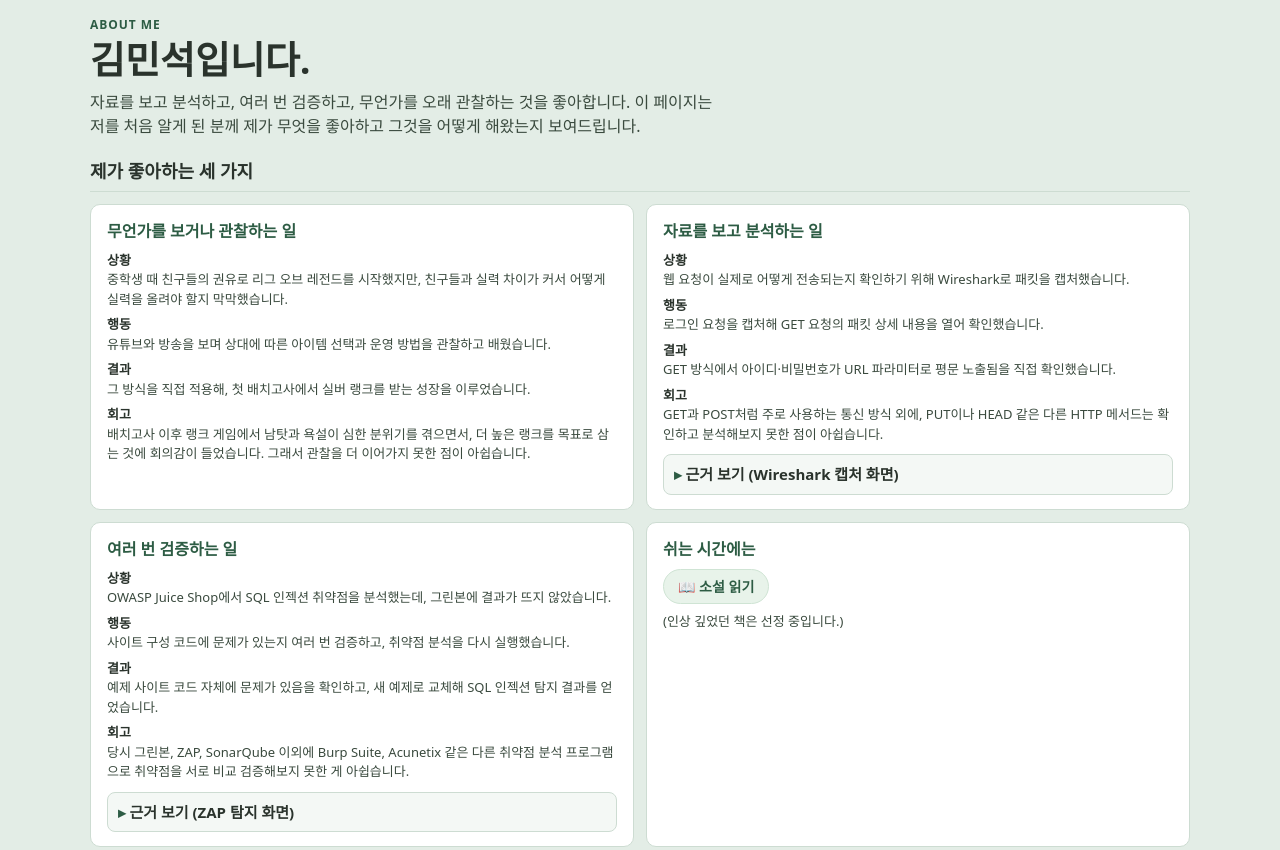
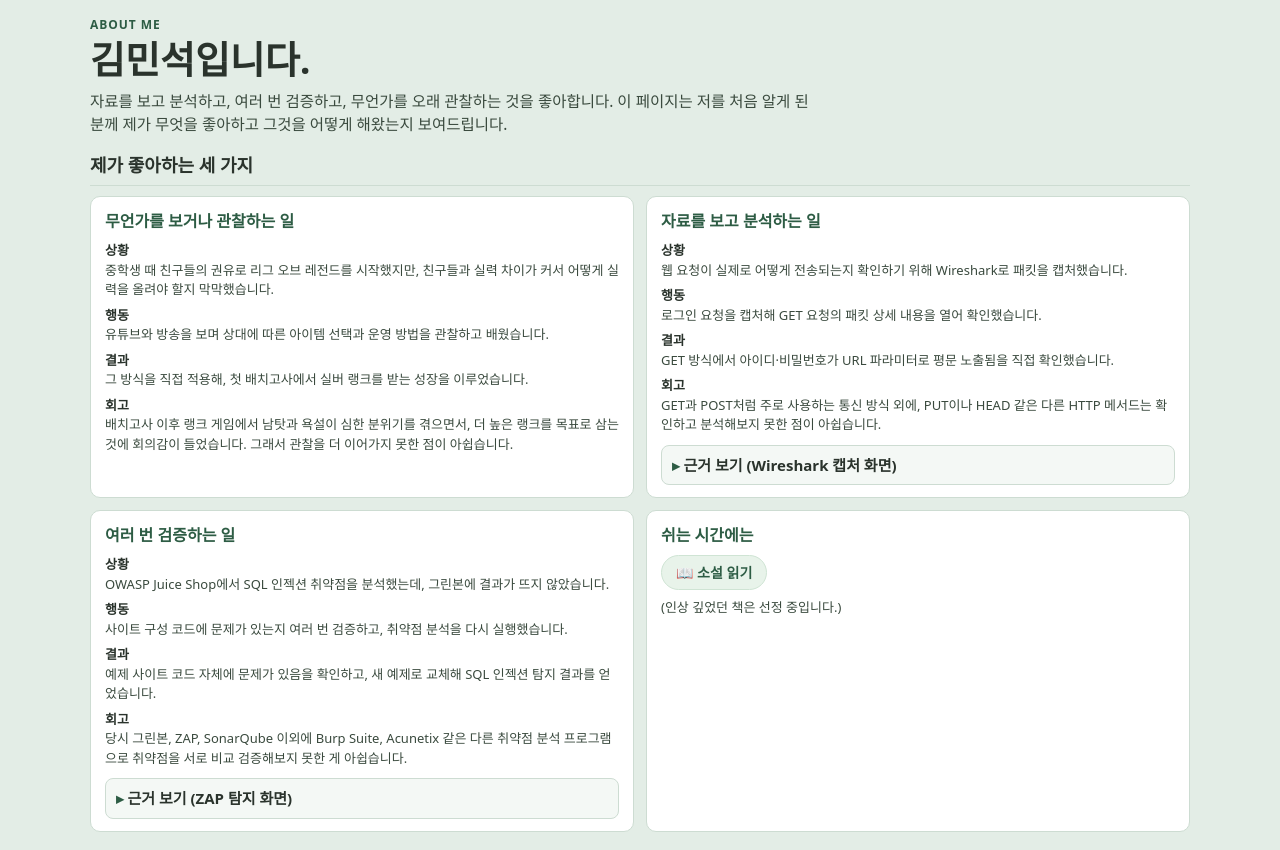
Before and after one commit to ILB72/one-page-intro, a plain HTML site: page index.html in a window 1280 px wide. Shown: the top 850 px of the page. Drawn offline with Linux system fonts and the light colour scheme.

Commit message:
index 폰트, 여백 수정

```diff
--- a/index.html
+++ b/index.html
@@ -31,7 +31,7 @@
     }
 
     .wrap { max-width: 1100px; margin: 0 auto; }
-    header { margin-bottom: 20px; }
+    header { margin-bottom: 16px; }  /* 20px → 16px */
 
     .eyebrow {
       font-size: 12px;
@@ -49,16 +49,16 @@
     }
 
     .lede {
-      font-size: 16px;
+      font-size: 15.5px;       /* 16px → 15.5px */
       color: var(--text-dim);
-      max-width: 640px;
+      max-width: 720px;        /* 640px → 720px (한 줄에 들어가게) */
     }
 
-    section { margin-bottom: 28px; }
+    section { margin-bottom: 24px; }  /* 28px → 24px */
 
     h2 {
       font-size: 18px;
-      margin-bottom: 12px;
+      margin-bottom: 10px;     /* 12px → 10px */
       padding-bottom: 6px;
       border-bottom: 1px solid var(--border);
     }
@@ -73,7 +73,7 @@
       background: var(--surface);
       border: 1px solid var(--border);
       border-radius: 10px;
-      padding: 14px 16px;
+      padding: 12px 14px;      /* 14px 16px → 12px 14px */
     }
 
     .card h3 {
```
